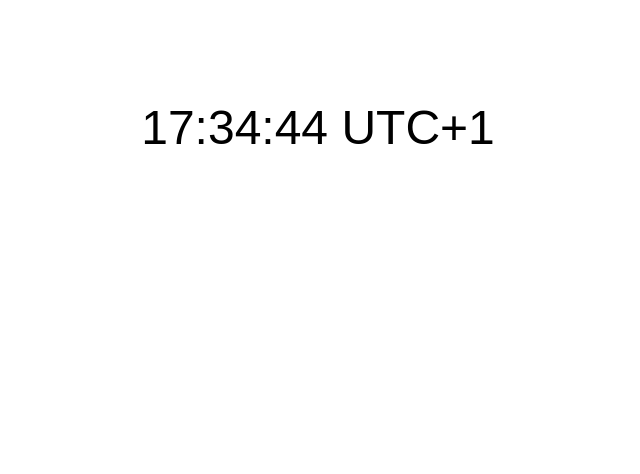
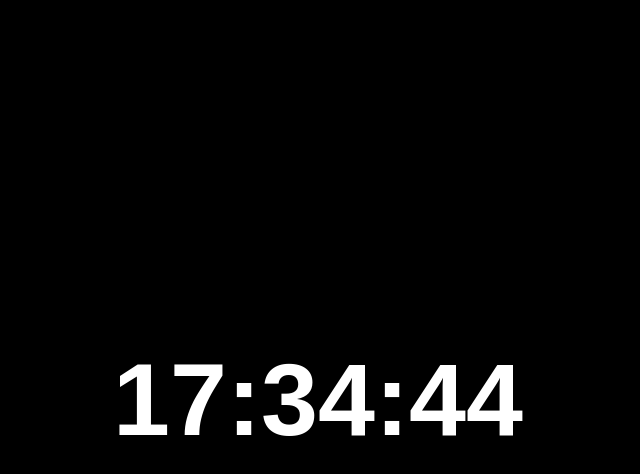
Before and after one commit to Alfieri-sudo/OraEsatta, a plain HTML site: page index.html in a window 1280 px wide. Shown: the whole page, without its empty margins (322-962 px from the left). Drawn offline with Linux system fonts and the light colour scheme.

Commit message:
Update index.html

```diff
--- a/index.html
+++ b/index.html
@@ -1,14 +1,25 @@
 <!DOCTYPE html>
-<html>
+<html lang="it">
 <head>
 <meta charset="UTF-8">
+<meta name="viewport" content="width=device-width, initial-scale=1.0">
 <title>Ora UTC+1</title>
+
 <style>
     body {
+        margin: 0;
+        background: black;
+        color: white;
+        display: flex;
+        justify-content: center;
+        align-items: center;
+        height: 100vh;
         font-family: Arial, sans-serif;
-            font-size: 48px;
-            text-align: center;
-            margin-top: 100px;
+    }
+
+    #clock {
+        font-size: 8vw;
+        font-weight: bold;
     }
 </style>
 </head>
@@ -20,15 +31,18 @@
 function updateClock() {
     const now = new Date();
 
-    // UTC in millisecondi + 1 ora
-    const utc1 = new Date(now.getTime() + (now.getTimezoneOffset() * 60000) + 3600000);
+    const utc1 = new Date(
+        now.getTime() +
+        now.getTimezoneOffset() * 60000 +
+        3600000
+    );
 
-    const hours = String(utc1.getHours()).padStart(2, '0');
-    const minutes = String(utc1.getMinutes()).padStart(2, '0');
-    const seconds = String(utc1.getSeconds()).padStart(2, '0');
+    const h = String(utc1.getHours()).padStart(2, '0');
+    const m = String(utc1.getMinutes()).padStart(2, '0');
+    const s = String(utc1.getSeconds()).padStart(2, '0');
 
     document.getElementById('clock').textContent =
-        `${hours}:${minutes}:${seconds} UTC+1`;
+        `${h}:${m}:${s}`;
 }
 
 updateClock();
```
Lines whose indentation alone changed are shown as unchanged.
